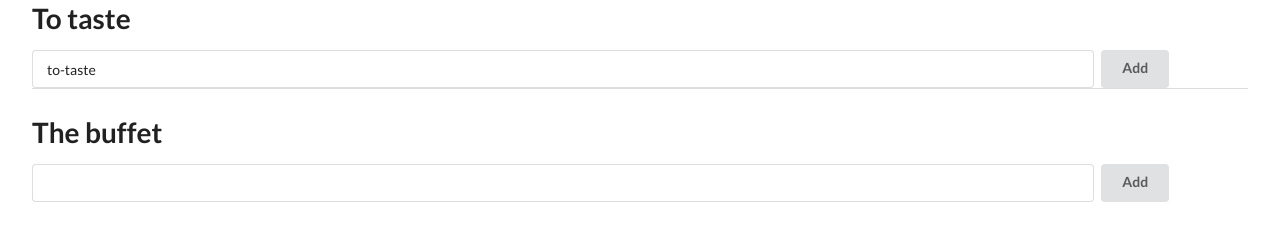
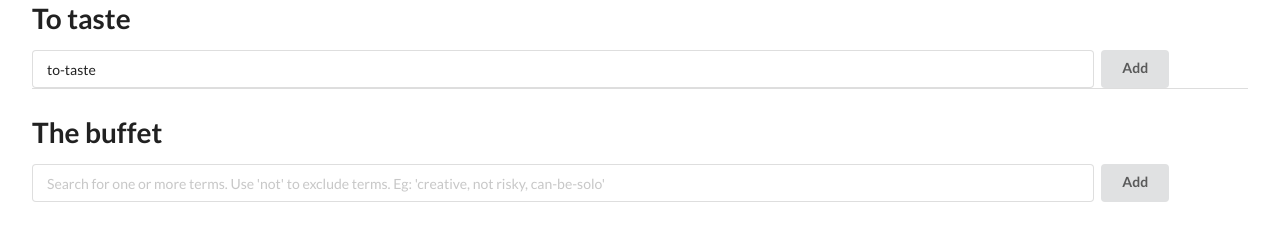
Before and after one commit to emberfiend/life-buffet, a React (Create React App) app: page / in a window 1280 px wide. Shown: the top 227 px of the page. Built offline with nearby package versions, Linux system fonts and the light colour scheme; grey boxes are pictures that could not be loaded.

Commit message:
placeholder edit

```diff
--- a/src/components/DelightList.js
+++ b/src/components/DelightList.js
@@ -65,6 +65,7 @@ const DelightList = ({
             <input
               type="text"
               value={term}
+              placeholder="Search for one or more terms. Use 'not' to exclude terms. Eg: 'creative, not risky, can-be-solo'"
               onChange={(e) => onTermChange(e.target.value)}
             />
           </div>
```
